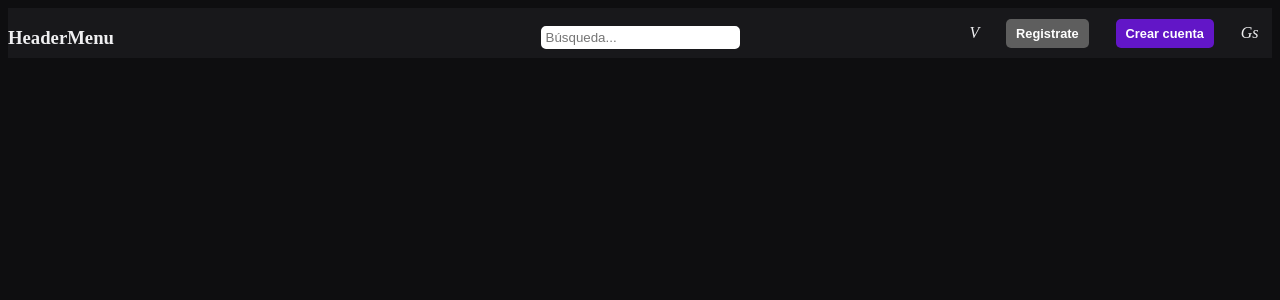
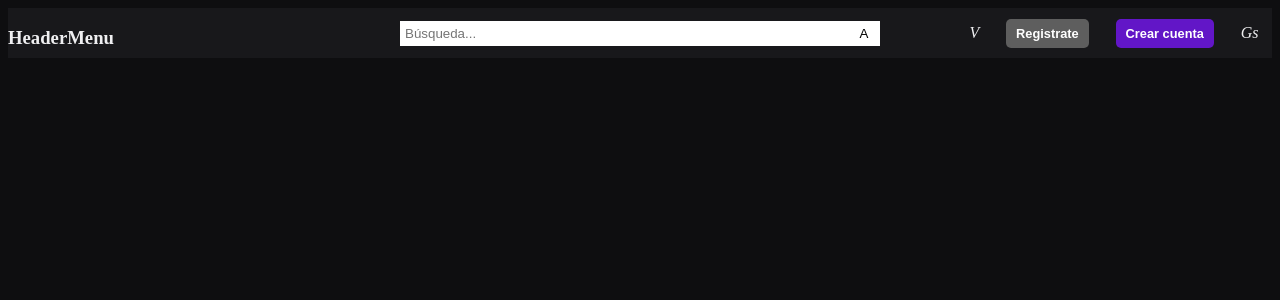
Before and after one commit to jenri019/twitch-replication, a React (Create React App) app: page / in a window 1280 px wide. Shown: the top 300 px of the page. Built offline with nearby package versions, Linux system fonts and the light colour scheme.

Commit message:
Other changes

```diff
--- a/src/components/header/HeaderSearchbar.jsx
+++ b/src/components/header/HeaderSearchbar.jsx
@@ -26,6 +26,7 @@ export const HeaderSearchbar = () => {
           placeholder="Búsqueda..."
         />
         <SubmitButton>
+          A
         </SubmitButton>
       </StyledForm>
     </StyledDiv>
@@ -37,23 +38,27 @@ const StyledDiv = styled.div`
   align-items: center;
   display: flex;
   justify-content: center;
+  height: 50px;
 `;
 
 const StyledForm = styled.form`
   background-color: #ffffff;
-  border-radius: 5px 5px 5px 5px;
-  border: solid #ffffff;
+  width: 30rem;
   display: flex;
   flex-direction: row;
+  justify-content: space-between;
 `;
 
 const StyledInput = styled.input`
   background-color: #ffffff;
   border-style: none;
   color: #777777;
+  border-radius: 5px 5px 5px 5px;
   &:focus {
     outline: none;
   }
+  width: 27rem;
+  padding: 5px;
 `;
 
 const SubmitButton = styled.button`
@@ -62,4 +67,9 @@ const SubmitButton = styled.button`
   border-style: none;
   display: flex;
   justify-content: center;
+  width: 2rem;
+  &:hover {
+    background-color: black;
+    transition: 2s;
+  }
 `;
```
